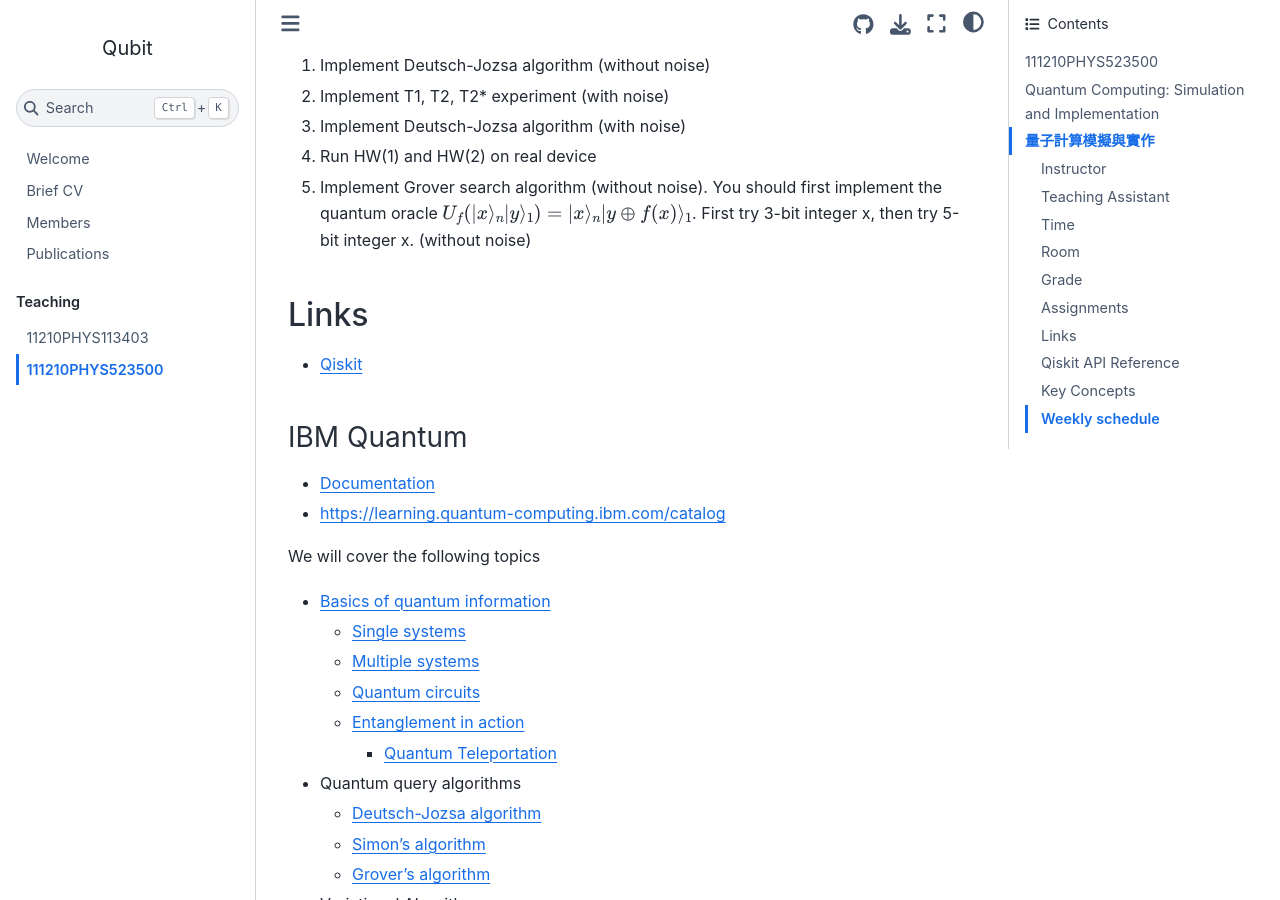
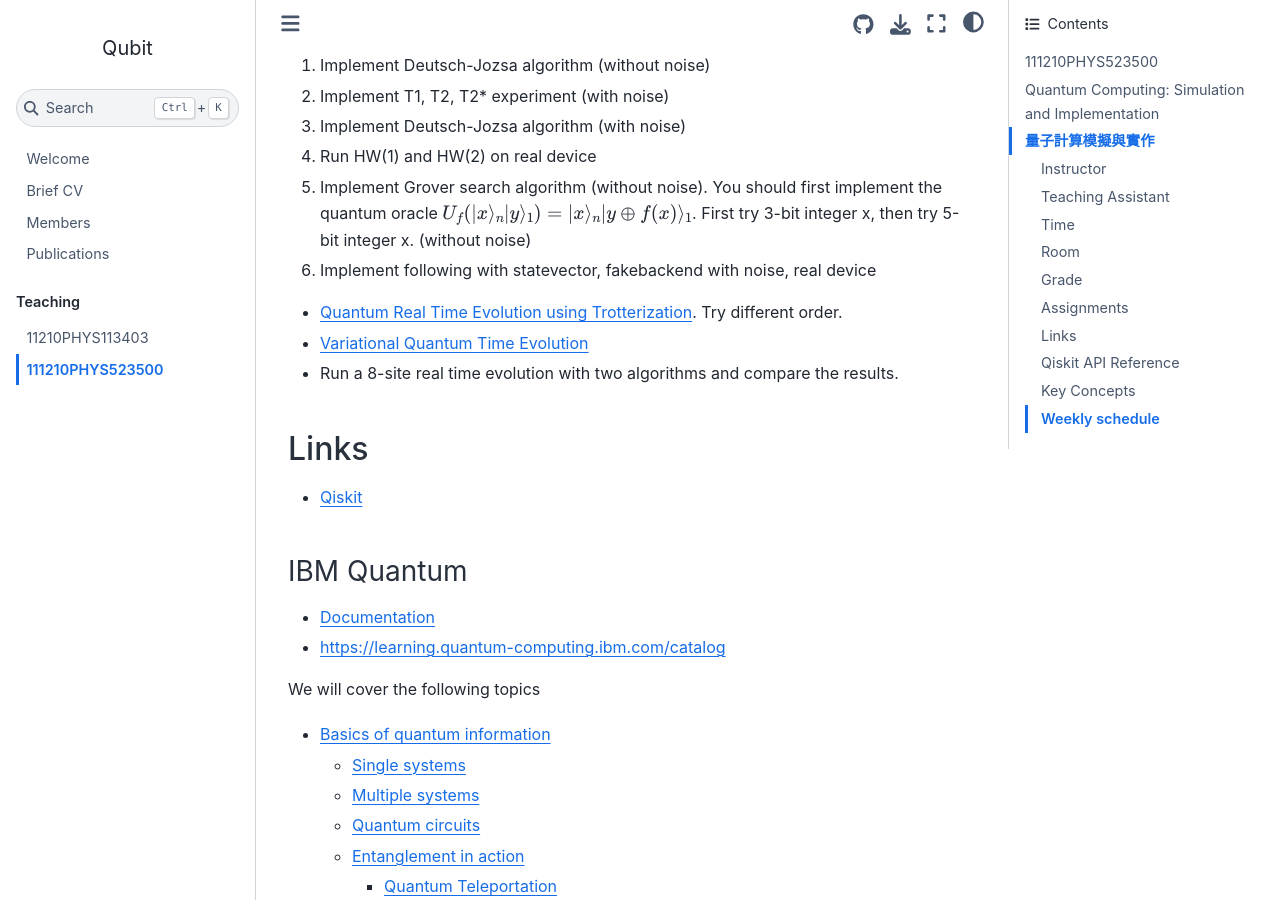
Before and after one commit to pcchen/pcchen.github.io, a Jupyter Book: the page built from teaching/11210PHYS523500.md, in a window 1280 px wide and 900 px high, scrolled down 1046 px. Built offline with Jupyter Book 1.0.4 settings and Sphinx 7.4.7 and the Sphinx Book theme 1.1.4, drawn with Linux system fonts in a browser that asks for light colours; pages that are not in the unit, such as notebooks, are missing from menus.

Commit message:
update class

```diff
--- a/teaching/11210PHYS523500.md
+++ b/teaching/11210PHYS523500.md
@@ -26,6 +26,11 @@
 3. Implement Deutsch-Jozsa algorithm (with noise)
 4. Run HW(1) and HW(2) on real device
 5. Implement Grover search algorithm (without noise). You should first implement the quantum oracle $U_f(|x\rangle_n |y\rangle_1)=|x\rangle_n|y\oplus f(x)\rangle_1$. First try 3-bit integer x, then try 5-bit integer x. (without noise)
+6. Implement following with statevector, fakebackend with noise, real device
+  * [Quantum Real Time Evolution using Trotterization](https://qiskit.org/ecosystem/algorithms/tutorials/13_trotterQRTE.html). Try different order.
+  * [Variational Quantum Time Evolution](https://qiskit.org/ecosystem/algorithms/tutorials/11_VarQTE.html)
+  * Run a 8-site real time evolution with two algorithms and compare the results.
+
 
 ## Links
 * [Qiskit](https://qiskit.org/)
```
